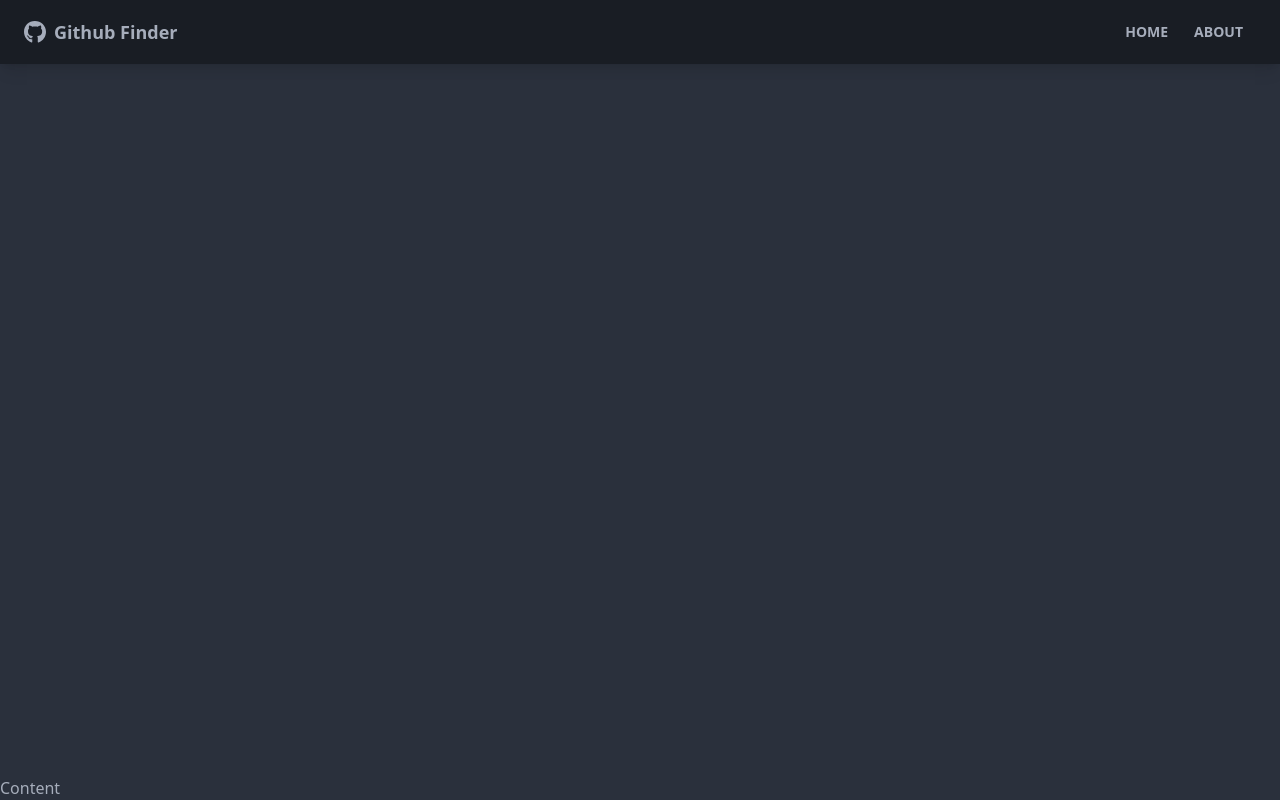
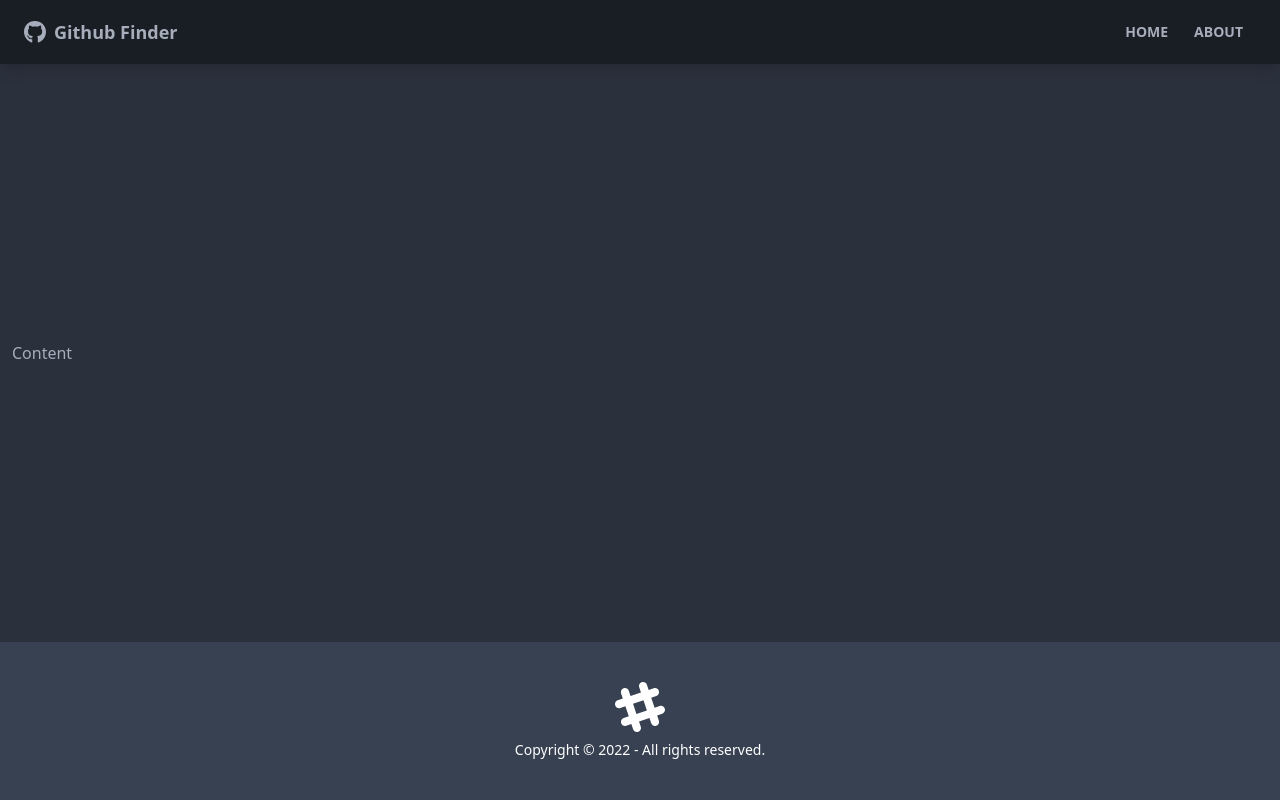
Before and after one commit to Lilitaker/github-finder, a React (Create React App) app: page / in a window 1280 px wide. Built offline with nearby package versions, Linux system fonts and the light colour scheme.

Commit message:
Add footer component

```diff
--- a/src/App.js
+++ b/src/App.js
@@ -2,13 +2,15 @@
 
 /* Components */
 import Navbar from './components/layout/Navbar';
+import Footer from './components/layout/Footer';
 
 function App() {
   return (
     <Router>
       <div className='flex flex-col justify-between h-screen'>
         <Navbar />
-        <main>Content</main>
+        <main className='container mx-auto px-3 pb-12'>Content</main>
+        <Footer />
       </div>
     </Router>
   );
--- /dev/null
+++ b/src/components/layout/Footer.jsx
@@ -0,0 +1,26 @@
+import React from 'react';
+
+const Footer = () => {
+  const footerYear = new Date().getFullYear();
+
+  return (
+    <footer className='footer p-10 bg-gray-700 text-primary-content footer-center'>
+      <div>
+        <svg
+          width='50'
+          height='50'
+          viewBox='0 0 24 24'
+          xmlns='http://www.w3.org/2000/svg'
+          fillRule='evenodd'
+          clipRule='evenodd'
+          className='inline-block fill-current'
+        >
+          <path d='M22.672 15.226l-2.432.811.841 2.515c.33 1.019-.209 2.127-1.23 2.456-1.15.325-2.148-.321-2.463-1.226l-.84-2.518-5.013 1.677.84 2.517c.391 1.203-.434 2.542-1.831 2.542-.88 0-1.601-.564-1.86-1.314l-.842-2.516-2.431.809c-1.135.328-2.145-.317-2.463-1.229-.329-1.018.211-2.127 1.231-2.456l2.432-.809-1.621-4.823-2.432.808c-1.355.384-2.558-.59-2.558-1.839 0-.817.509-1.582 1.327-1.846l2.433-.809-.842-2.515c-.33-1.02.211-2.129 1.232-2.458 1.02-.329 2.13.209 2.461 1.229l.842 2.515 5.011-1.677-.839-2.517c-.403-1.238.484-2.553 1.843-2.553.819 0 1.585.509 1.85 1.326l.841 2.517 2.431-.81c1.02-.33 2.131.211 2.461 1.229.332 1.018-.21 2.126-1.23 2.456l-2.433.809 1.622 4.823 2.433-.809c1.242-.401 2.557.484 2.557 1.838 0 .819-.51 1.583-1.328 1.847m-8.992-6.428l-5.01 1.675 1.619 4.828 5.011-1.674-1.62-4.829z'></path>
+        </svg>
+        <p>Copyright &copy; {footerYear} - All rights reserved.</p>
+      </div>
+    </footer>
+  );
+};
+
+export default Footer;
```
